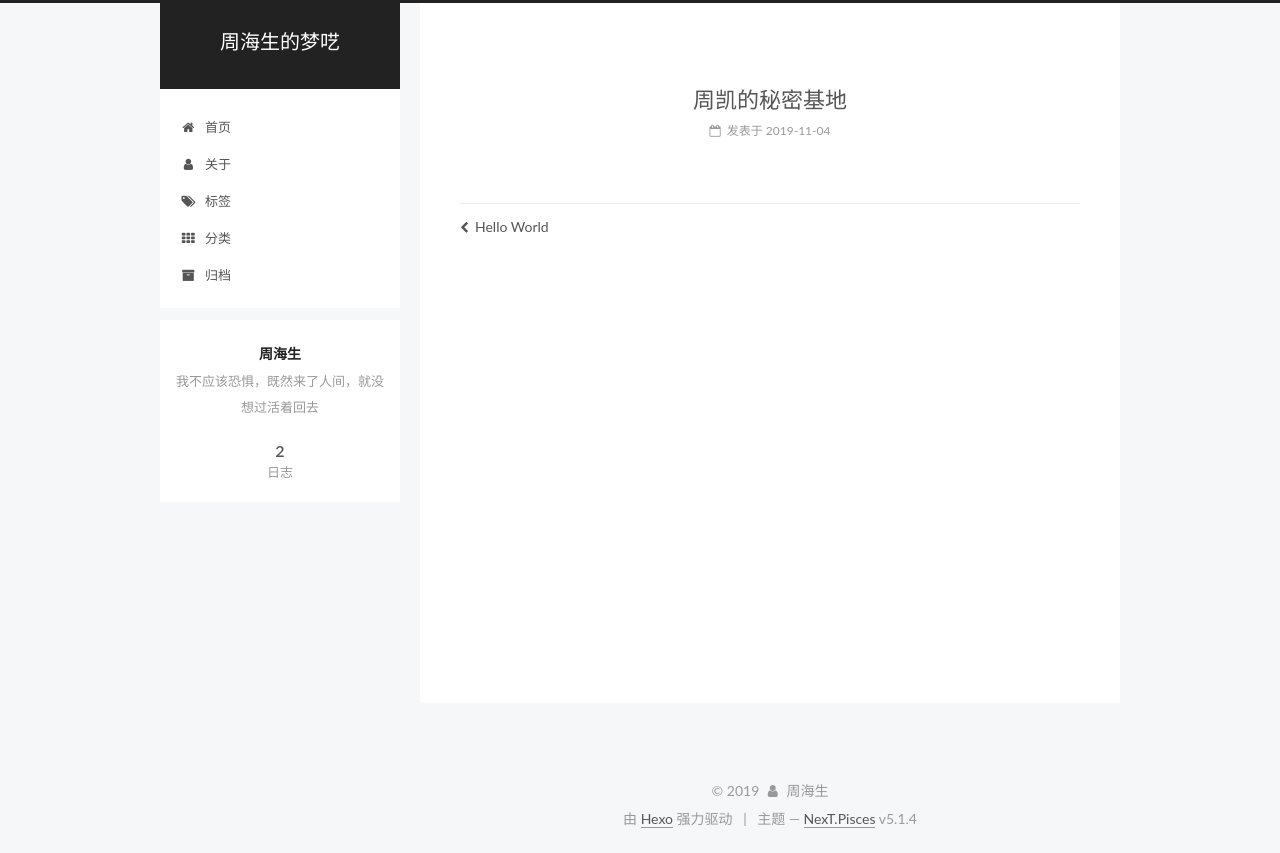
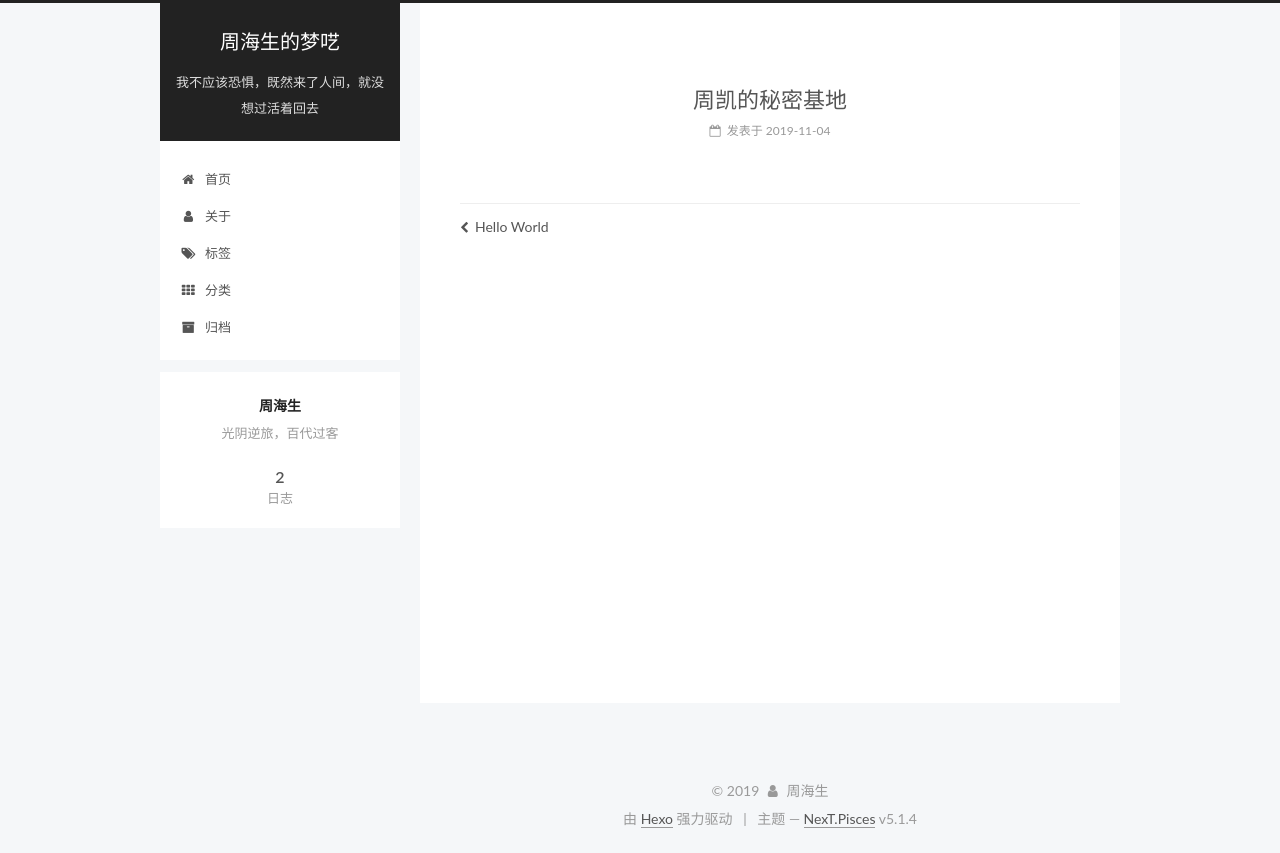
Before and after one commit to freedomwant/freedomwant.github.io, a plain HTML site: page 2019/11/04/周凯的秘密基地/index.html in a window 1280 px wide. Drawn offline with Linux system fonts and the light colour scheme.

Commit message:
Site updated: 2019-11-05 23:16:01

```diff
--- a/2019/11/04/周凯的秘密基地/index.html
+++ b/2019/11/04/周凯的秘密基地/index.html
@@ -79,12 +79,12 @@
 
 
 
-<meta name="description" content="我不应该恐惧，既然来了人间，就没想过活着回去">
+<meta name="description" content="光阴逆旅，百代过客">
 <meta property="og:type" content="article">
 <meta property="og:title" content="周凯的秘密基地">
 <meta property="og:url" content="http:&#x2F;&#x2F;yoursite.com&#x2F;2019&#x2F;11&#x2F;04&#x2F;%E5%91%A8%E5%87%AF%E7%9A%84%E7%A7%98%E5%AF%86%E5%9F%BA%E5%9C%B0&#x2F;index.html">
 <meta property="og:site_name" content="周海生的梦呓">
-<meta property="og:description" content="我不应该恐惧，既然来了人间，就没想过活着回去">
+<meta property="og:description" content="光阴逆旅，百代过客">
 <meta property="og:locale" content="zh-Hans">
 <meta property="og:updated_time" content="2019-11-04T15:24:39.562Z">
 <meta name="twitter:card" content="summary">
@@ -158,7 +158,7 @@
       </a>
     </div>
 
-        <p class="site-subtitle"></p>
+        <p class="site-subtitle">我不应该恐惧，既然来了人间，就没想过活着回去</p>
 
   </div>
 
@@ -417,7 +417,7 @@
           <div class="site-author motion-element" itemprop="author" itemscope itemtype="http://schema.org/Person">
 
               <p class="site-author-name" itemprop="name">周海生</p>
-              <p class="site-description motion-element" itemprop="description">我不应该恐惧，既然来了人间，就没想过活着回去</p>
+              <p class="site-description motion-element" itemprop="description">光阴逆旅，百代过客</p>
           </div>
 
           <nav class="site-state motion-element">
```
Also changed, not shown: 2019/11/04/hello-world/index.html (+2 -2 lines), archives/2019/11/index.html (+4 -4 lines), archives/2019/index.html (+4 -4 lines), archives/index.html (+4 -4 lines), index.html (+4 -4 lines).
